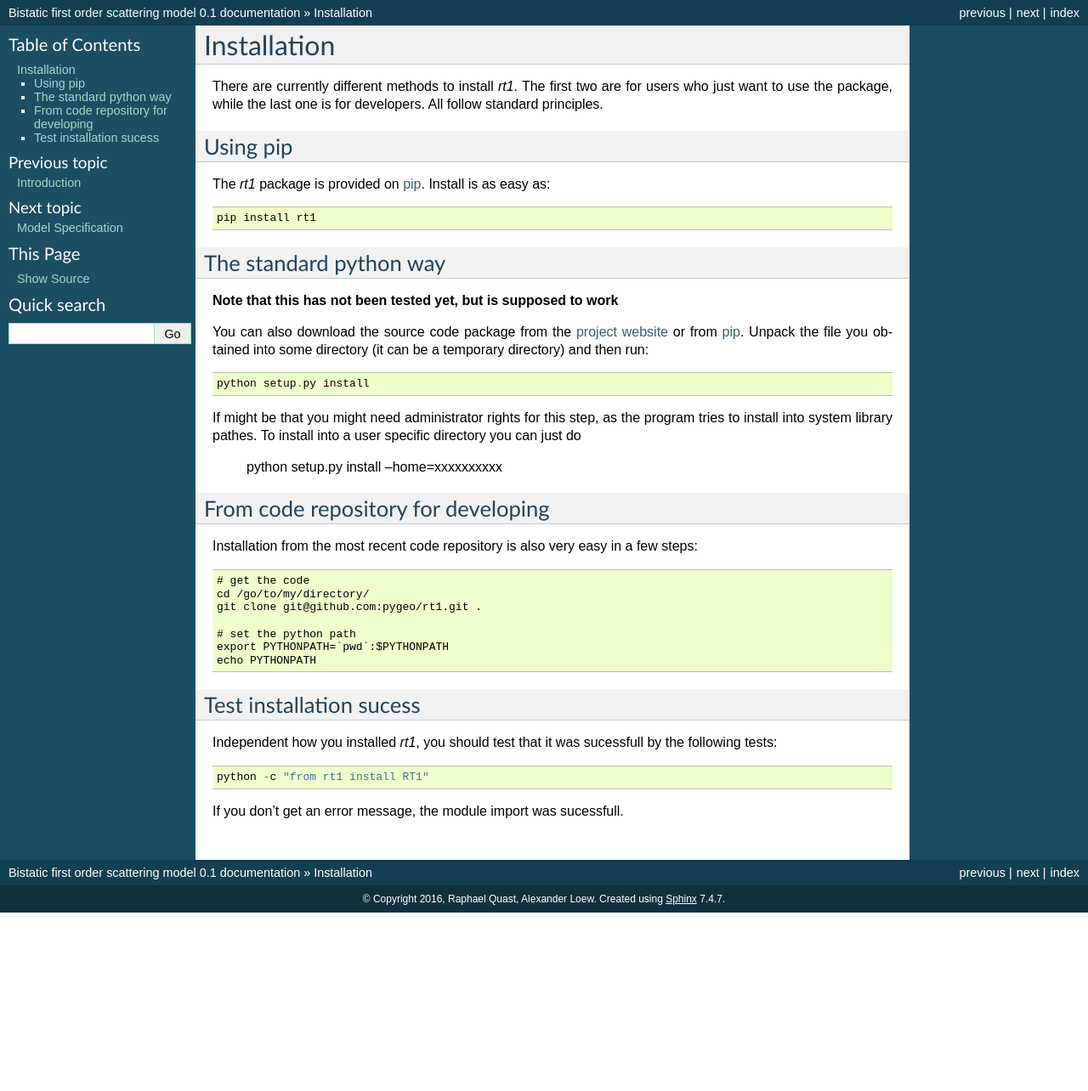
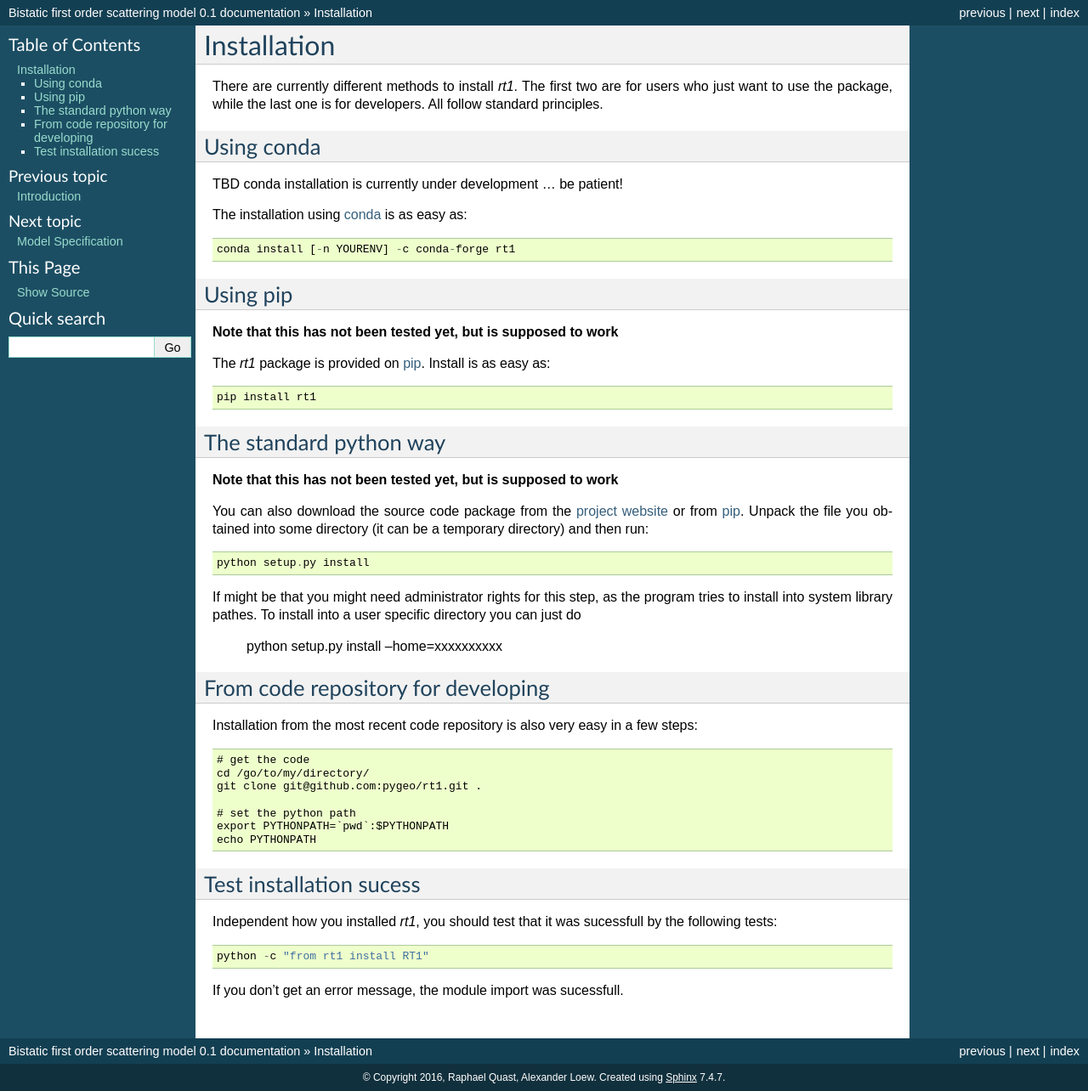
Before and after one commit to TUW-GEO/rt1, a Sphinx documentation site: the page built from doc/installation.rst, in a window 1280 px wide. Shown: the whole page at 85% size. Built offline with Sphinx 7.4.7, drawn with Linux system fonts in a browser that asks for light colours; before the commit the page ends 1074 px from its top, so only the background shows below that.

Commit message:
modified installation instructions

```diff
--- a/doc/installation.rst
+++ b/doc/installation.rst
@@ -3,9 +3,19 @@ Installation
 
 There are currently different methods to install `rt1`. The first two are for users who just want to use the package, while the last one is for developers. All follow standard principles.
 
+Using conda
+-----------
+
+TBD conda installation is currently under development ... be patient!
+
+The installation using `conda <https://conda.io/docs/intro.html>`_ is as easy as::
+
+    conda install [-n YOURENV] -c conda-forge rt1
 
 Using pip
 ---------
+
+**Note that this has not been tested yet, but is supposed to work**
 
 The `rt1` package is provided on `pip <https://pypi.python.org/pypi/rt1>`_. Install is as easy as::
 
```
